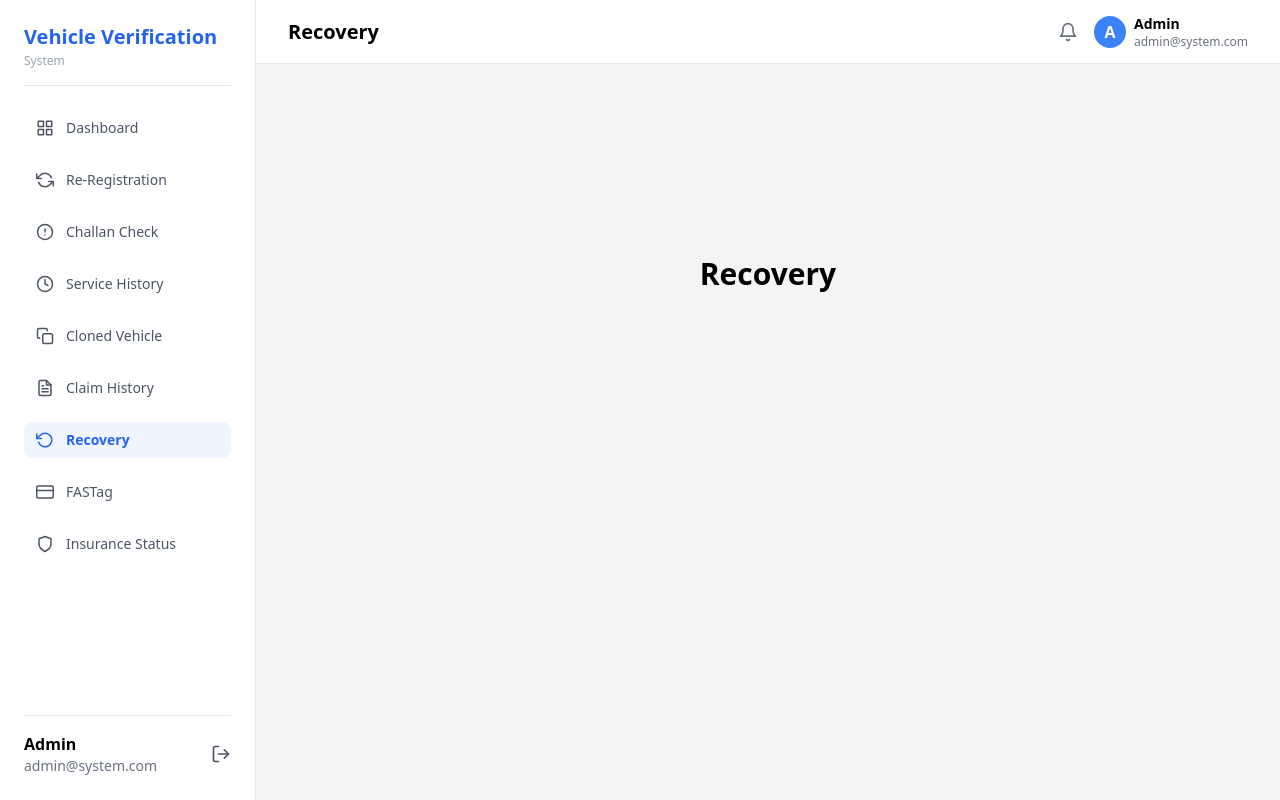
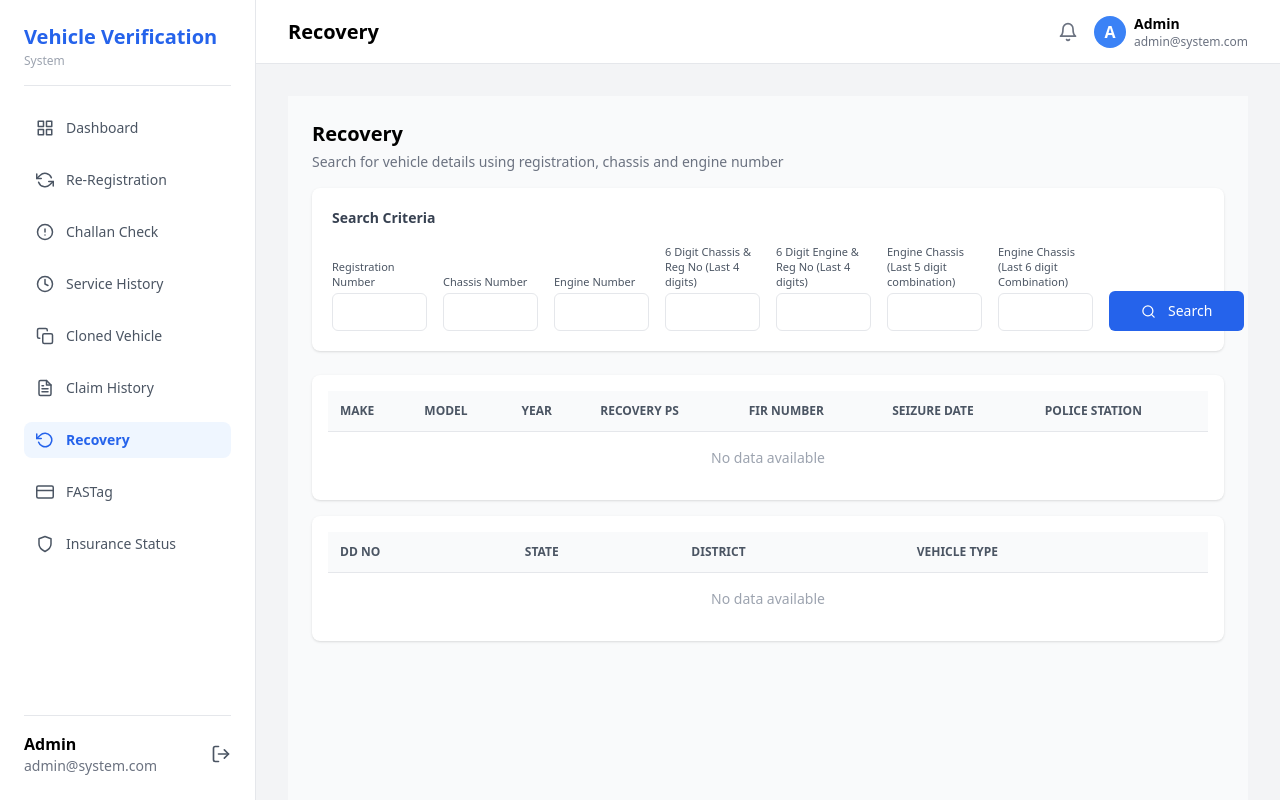
Before and after one commit to LaxmanGudimalla/satyasakshi-frontend, a React (Create React App) app: page /admin/recovery in a window 1280 px wide. Built offline with nearby package versions, Linux system fonts and the light colour scheme.

Commit message:
updated the recovery page

```diff
--- a/src/pages/adminPages/Recovery.jsx
+++ b/src/pages/adminPages/Recovery.jsx
@@ -1,7 +1,246 @@
+import { useState } from "react";
+import { FiSearch } from "react-icons/fi";
+import { getRecoveredVehicle } from "../../services/admin.service";
+
 export default function Recovery() {
+  const [form, setForm] = useState({
+    registration_number: "",
+    chassis_number: "",
+    engine_number: "",
+    last4_chassis: "",
+    last4_engine: "",
+    engine_chassis_5: "",
+    engine_chassis_6: ""
+  });
+
+  const [recoveryData, setRecoveryData] = useState(null);
+  const [loading, setLoading] = useState(false);
+  const [error, setError] = useState("");
+
+  const handleChange = (e) => {
+    setForm({ ...form, [e.target.name]: e.target.value });
+  };
+
+  const handleSearch = async () => {
+    setError("");
+    setRecoveryData(null);
+
+    try {
+      setLoading(true);
+
+      const params = new URLSearchParams(form).toString();
+      const res = await getRecoveredVehicle(params);
+
+      if (res.success && res.data) {
+        // handle object OR array response safely
+        setRecoveryData(Array.isArray(res.data) ? res.data[0] : res.data);
+      } else {
+        setError("No recovery records found");
+      }
+    } catch (err) {
+      setError(err.message || "Failed to fetch recovery data");
+    } finally {
+      setLoading(false);
+    }
+  };
+
   return (
-    <h1 className="text-3xl font-bold text-center mt-40">
-      Recovery
-    </h1>
+    <div className="p-6 bg-gray-50 min-h-screen">
+      {/* PAGE HEADER */}
+      <div className="mb-4">
+        <h2 className="text-xl font-semibold">Recovery</h2>
+        <p className="text-sm text-gray-500 mt-1">
+          Search for vehicle details using registration, chassis and engine number
+        </p>
+      </div>
+
+      {/* SEARCH CRITERIA CARD */}
+      <div className="bg-white rounded-lg shadow p-5">
+        <p className="text-sm font-semibold text-gray-700 mb-4">
+          Search Criteria
+        </p>
+
+        <div className="grid grid-cols-8 gap-4 items-end">
+          {/* Registration */}
+          <div>
+            <label className="text-[11px] text-gray-600 mb-1 block leading-snug">
+              Registration Number
+            </label>
+            <input
+              type="text"
+              name="registration_number"
+              className="border rounded-md px-3 py-2 text-sm w-full"
+              onChange={handleChange}
+            />
+          </div>
+
+          {/* Chassis */}
+          <div>
+            <label className="text-[11px] text-gray-600 mb-1 block leading-snug">
+              Chassis Number
+            </label>
+            <input
+              type="text"
+              name="chassis_number"
+              className="border rounded-md px-3 py-2 text-sm w-full"
+              onChange={handleChange}
+            />
+          </div>
+
+          {/* Engine */}
+          <div>
+            <label className="text-[11px] text-gray-600 mb-1 block leading-snug">
+              Engine Number
+            </label>
+            <input
+              type="text"
+              name="engine_number"
+              className="border rounded-md px-3 py-2 text-sm w-full"
+              onChange={handleChange}
+            />
+          </div>
+
+          {/* Last 4 Chassis */}
+          <div>
+            <label className="text-[11px] text-gray-600 mb-1 block leading-snug">
+              6 Digit Chassis & Reg No (Last 4 digits)
+            </label>
+            <input
+              type="text"
+              name="last4_chassis"
+              className="border rounded-md px-3 py-2 text-sm w-full"
+              onChange={handleChange}
+            />
+          </div>
+
+          {/* Last 4 Engine */}
+          <div>
+            <label className="text-[11px] text-gray-600 mb-1 block leading-snug">
+              6 Digit Engine & Reg No (Last 4 digits)
+            </label>
+            <input
+              type="text"
+              name="last4_engine"
+              className="border rounded-md px-3 py-2 text-sm w-full"
+              onChange={handleChange}
+            />
+          </div>
+
+          {/* Engine Chassis 5 */}
+          <div>
+            <label className="text-[11px] text-gray-600 mb-1 block leading-snug">
+              Engine Chassis (Last 5 digit combination)
+            </label>
+            <input
+              type="text"
+              name="engine_chassis_5"
+              className="border rounded-md px-3 py-2 text-sm w-full"
+              onChange={handleChange}
+            />
+          </div>
+
+          {/* Engine Chassis 6 */}
+          <div>
+            <label className="text-[11px] text-gray-600 mb-1 block leading-snug">
+              Engine Chassis (Last 6 digit Combination)
+            </label>
+            <input
+              type="text"
+              name="engine_chassis_6"
+              className="border rounded-md px-3 py-2 text-sm w-full"
+              onChange={handleChange}
+            />
+          </div>
+
+          {/* Search Button */}
+          <div>
+            <button
+              onClick={handleSearch}
+              className="bg-blue-600 text-white rounded-md px-8 py-2.5 text-sm flex items-center justify-center gap-3"
+            >
+              <FiSearch size={15} />
+              Search
+            </button>
+          </div>
+        </div>
+      </div>
+
+      {/* ERROR MESSAGE */}
+      {error && (
+        <p className="text-sm text-red-500 mt-4">{error}</p>
+      )}
+
+      {/* RECOVERY DETAILS TABLE */}
+      <div className="bg-white rounded-lg shadow mt-6 p-4">
+        <table className="w-full border-collapse">
+          <thead className="bg-gray-50 text-xs text-gray-600 uppercase">
+            <tr>
+              <th className="p-3 text-left border-b">Make</th>
+              <th className="p-3 text-left border-b">Model</th>
+              <th className="p-3 text-left border-b">Year</th>
+              <th className="p-3 text-left border-b">Recovery PS</th>
+              <th className="p-3 text-left border-b">FIR Number</th>
+              <th className="p-3 text-left border-b">Seizure Date</th>
+              <th className="p-3 text-left border-b">Police Station</th>
+            </tr>
+          </thead>
+          <tbody>
+            {loading ? (
+              <tr>
+                <td colSpan="7" className="p-4 text-center text-sm text-gray-400">
+                  Loading...
+                </td>
+              </tr>
+            ) : recoveryData ? (
+              <tr className="text-sm">
+                <td className="p-3">{recoveryData.make}</td>
+                <td className="p-3">{recoveryData.model}</td>
+                <td className="p-3">{recoveryData.manufacturing_year}</td>
+                <td className="p-3">{recoveryData.recovery_location}</td>
+                <td className="p-3">{recoveryData.fir_number}</td>
+                <td className="p-3">{recoveryData.recovery_date}</td>
+                <td className="p-3">{recoveryData.police_station}</td>
+              </tr>
+            ) : (
+              <tr>
+                <td colSpan="7" className="p-4 text-center text-sm text-gray-400">
+                  No data available
+                </td>
+              </tr>
+            )}
+          </tbody>
+        </table>
+      </div>
+
+      {/* ADDITIONAL VEHICLE DETAILS TABLE */}
+      <div className="bg-white rounded-lg shadow mt-4 p-4">
+        <table className="w-full border-collapse">
+          <thead className="bg-gray-50 text-xs text-gray-600 uppercase">
+            <tr>
+              <th className="p-3 text-left border-b">DD No</th>
+              <th className="p-3 text-left border-b">State</th>
+              <th className="p-3 text-left border-b">District</th>
+              <th className="p-3 text-left border-b">Vehicle Type</th>
+            </tr>
+          </thead>
+          <tbody>
+            {recoveryData ? (
+              <tr className="text-sm">
+                <td className="p-3">{recoveryData.case_status}</td>
+                <td className="p-3">{recoveryData.state}</td>
+                <td className="p-3">{recoveryData.districts}</td>
+                <td className="p-3">{recoveryData.vehicle_type}</td>
+              </tr>
+            ) : (
+              <tr>
+                <td colSpan="4" className="p-4 text-center text-sm text-gray-400">
+                  No data available
+                </td>
+              </tr>
+            )}
+          </tbody>
+        </table>
+      </div>
+    </div>
   );
 }
--- a/src/services/admin.service.js
+++ b/src/services/admin.service.js
@@ -6,3 +6,11 @@ export const searchVehicleServiceHistory = (params) =>
       Authorization: `Bearer ${localStorage.getItem("token")}`
     }
   });
+
+
+export const getRecoveredVehicle = (params) =>
+  apiRequest(`/recovered-vehicle?${params}`, {
+    headers: {
+      Authorization: `Bearer ${localStorage.getItem("token")}`
+    }
+  });
```
